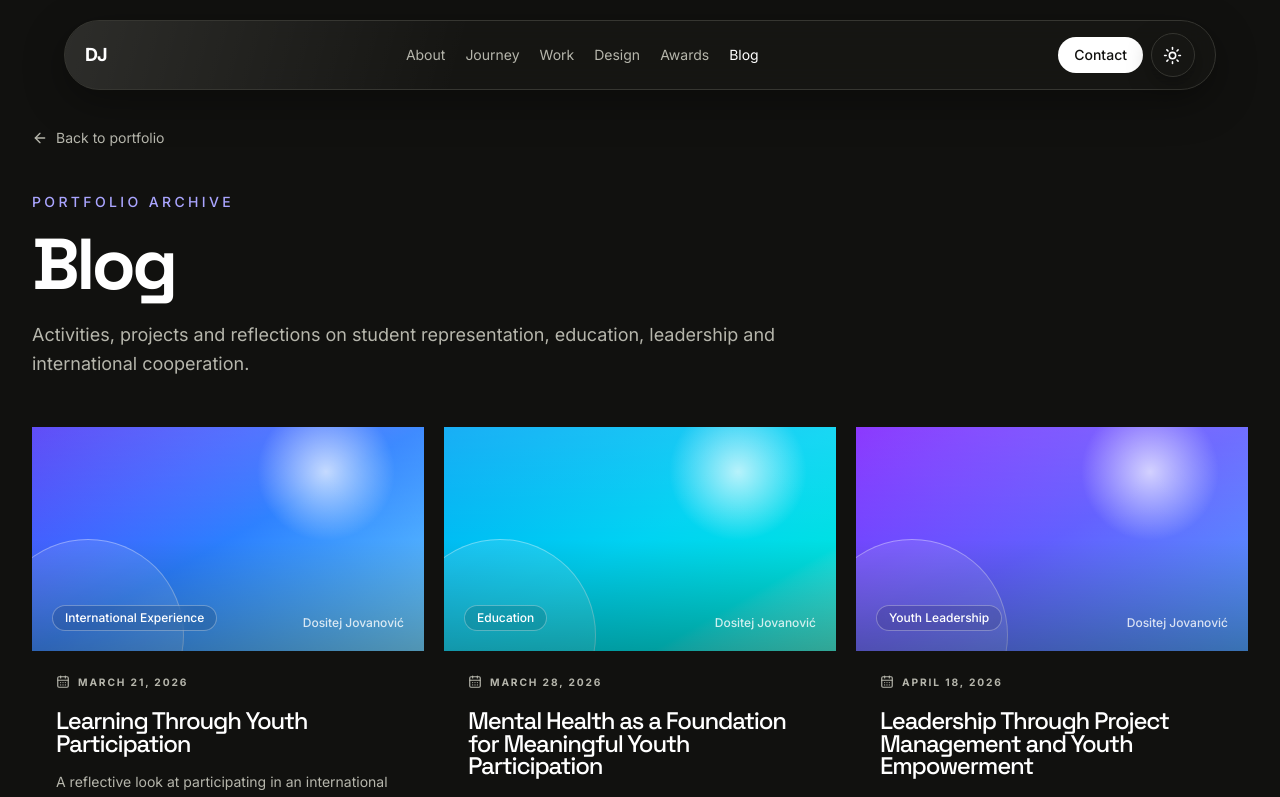
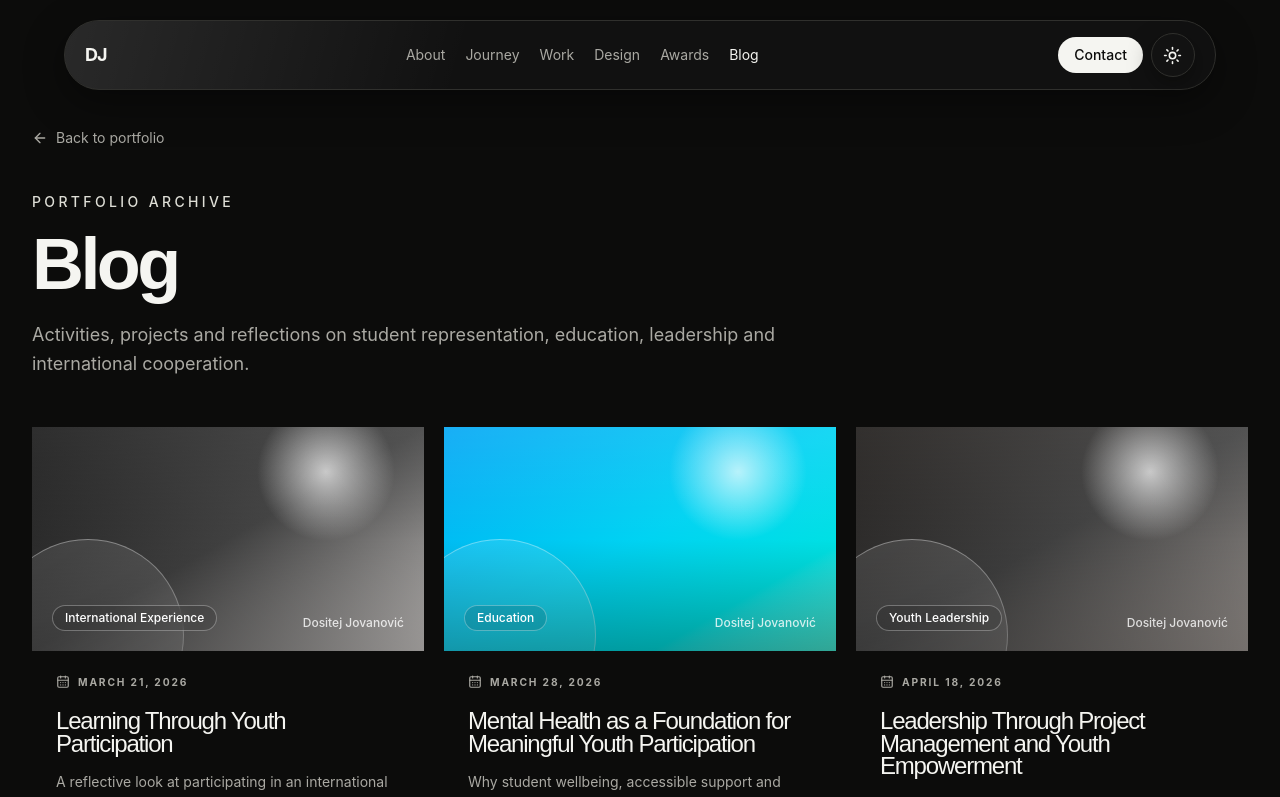
Before and after one commit to dositejjovanovic/portfolio, a Next.js app: page /blog in a window 1280 px wide. Shown: the top 797 px of the page. Built offline with nearby package versions, Linux system fonts and the light colour scheme.

Commit message:
design: unify neutral theme and typography

```diff
--- a/app/globals.css
+++ b/app/globals.css
@@ -21,21 +21,23 @@
 
 :root {
 
-  --background: #f7f7f2;
+  --background: #ffffff;
 
-  --foreground: #171716;
+  --foreground: #121212;
 
-  --card: #fcfcf8;
+  --card: #ffffff;
 
-  --border: #d8d8cf;
+  --border: #e5e5e1;
 
-  --muted: #696963;
+  --muted: #6b6b66;
 
-  --glow: #6058d9;
+  --glow: #20201e;
 
-  --glass: rgba(252, 252, 248, 0.74);
+  --glass: rgba(255, 255, 255, 0.78);
   --glass-highlight: rgba(255, 255, 255, 0.92);
-  --shadow: rgba(24, 24, 21, 0.1);
+  --shadow: rgba(18, 18, 18, 0.09);
+  --font-sans: "Miranda Sans", Inter, Arial, sans-serif;
+  --font-display: "The Zondaya Gevola", "Space Grotesk", Arial, sans-serif;
 
 }
 
@@ -43,21 +45,21 @@
 
 .dark {
 
-  --background: #11110f;
+  --background: #0c0c0b;
 
-  --foreground: #ffffff;
+  --foreground: #f5f5f1;
 
-  --card: #181816;
+  --card: #151514;
 
-  --border: #363631;
+  --border: #30302d;
 
-  --muted: #b6b6ac;
+  --muted: #aaa9a3;
 
-  --glow: #aaa5ff;
+  --glow: #deded6;
 
-  --glass: rgba(24, 24, 22, 0.72);
+  --glass: rgba(21, 21, 20, 0.76);
   --glass-highlight: rgba(255, 255, 255, 0.10);
-  --shadow: rgba(0, 0, 0, 0.34);
+  --shadow: rgba(0, 0, 0, 0.4);
 
 }
 
@@ -85,7 +87,7 @@ body {
 
   color: var(--foreground);
 
-  font-family: var(--font-inter), sans-serif;
+  font-family: var(--font-sans);
 
 }
 
@@ -222,23 +224,23 @@ h1,
 h2,
 h3 {
 
-  font-family: "The Zondaya Gevola", var(--font-space), Georgia, serif;
+  font-family: var(--font-display);
 
 }
 
 /* Editorial opening — scoped so existing sections keep their established visual system. */
 .opening-display {
-  font-family: "The Zondaya Gevola", "Iowan Old Style", "Baskerville", Georgia, serif;
+  font-family: var(--font-display);
   font-weight: 400;
 }
 
 .opening-sequence {
-  --opening-sans: "Miranda Sans", var(--font-inter), sans-serif;
+  --opening-sans: var(--font-sans);
   font-family: var(--opening-sans);
 }
 
 .editorial-kicker {
-  font-family: var(--opening-sans, var(--font-inter), sans-serif);
+  font-family: var(--opening-sans, var(--font-sans), sans-serif);
   font-size: 0.64rem;
   font-weight: 700;
   letter-spacing: 0.18em;
@@ -260,10 +262,10 @@ h3 {
   aspect-ratio: 1;
   width: min(100%, 48rem);
   margin-inline: auto;
-  border: 1px solid rgba(20, 20, 20, 0.13);
+  border: 1px solid color-mix(in srgb, var(--foreground) 16%, transparent);
   border-radius: 9999px;
-  background: radial-gradient(circle at 39% 32%, rgba(255, 255, 255, 0.92), rgba(241, 240, 232, 0.66) 45%, rgba(224, 223, 216, 0.72));
-  box-shadow: inset 0 1px rgba(255, 255, 255, 0.95), 0 42px 100px rgba(22, 22, 19, 0.12);
+  background: radial-gradient(circle at 39% 32%, color-mix(in srgb, var(--card) 96%, white), color-mix(in srgb, var(--card) 78%, var(--background)) 45%, color-mix(in srgb, var(--border) 76%, var(--background)));
+  box-shadow: inset 0 1px var(--glass-highlight), 0 42px 100px var(--shadow);
   isolation: isolate;
   overflow: hidden;
 }
@@ -272,12 +274,12 @@ h3 {
 .opening-orb-meridian,
 .opening-orb-equator {
   position: absolute;
-  border: 1px solid rgba(20, 20, 20, 0.16);
+  border: 1px solid color-mix(in srgb, var(--foreground) 18%, transparent);
   border-radius: 9999px;
   pointer-events: none;
 }
 
-.opening-orb-halo { inset: 6%; border-color: rgba(20, 20, 20, 0.1); }
+.opening-orb-halo { inset: 6%; border-color: color-mix(in srgb, var(--foreground) 11%, transparent); }
 .opening-orb-equator { left: 6%; right: 6%; top: 48%; height: 18%; transform: rotate(-11deg); }
 .opening-orb-meridian { top: 8%; bottom: 8%; width: 43%; }
 .opening-orb-meridian-one { left: 28%; transform: rotate(22deg); }
@@ -287,7 +289,7 @@ h3 {
   position: absolute;
   z-index: 2;
   max-width: 10ch;
-  color: rgba(20, 20, 20, 0.9);
+  color: color-mix(in srgb, var(--foreground) 90%, transparent);
   font-size: clamp(0.68rem, 1.35vw, 1.08rem);
   font-weight: 600;
   letter-spacing: -0.045em;
@@ -297,9 +299,9 @@ h3 {
   animation: opening-orbit 18s ease-in-out infinite alternate;
 }
 
-.opening-orb-word-1 { animation-delay: -5s; color: rgba(20, 20, 20, 0.58); }
+.opening-orb-word-1 { animation-delay: -5s; color: color-mix(in srgb, var(--foreground) 62%, transparent); }
 .opening-orb-word-2 { animation-delay: -11s; filter: blur(0.35px); }
-.opening-orb-word-3 { animation-delay: -15s; color: rgba(20, 20, 20, 0.42); filter: blur(0.7px); }
+.opening-orb-word-3 { animation-delay: -15s; color: color-mix(in srgb, var(--foreground) 46%, transparent); filter: blur(0.7px); }
 
 .opening-orb-core {
   position: absolute;
@@ -310,11 +312,11 @@ h3 {
   width: 3.8rem;
   height: 3.8rem;
   place-items: center;
-  border: 1px solid rgba(20, 20, 20, 0.2);
+  border: 1px solid color-mix(in srgb, var(--foreground) 20%, transparent);
   border-radius: 9999px;
-  background: rgba(247, 247, 242, 0.74);
-  box-shadow: 0 10px 24px rgba(20, 20, 20, 0.08);
-  color: #141414;
+  background: color-mix(in srgb, var(--card) 74%, transparent);
+  box-shadow: 0 10px 24px var(--shadow);
+  color: var(--foreground);
   font-size: 1rem;
   font-weight: 700;
   letter-spacing: -0.08em;
--- a/app/layout.tsx
+++ b/app/layout.tsx
@@ -1,22 +1,9 @@
 import type { Metadata } from "next";
-import { Inter, Space_Grotesk } from "next/font/google";
 import "./globals.css";
 
 import ThemeProvider from "@/components/ThemeProvider";
 import Navbar from "@/components/Navbar";
 import LocaleHtmlAttributes from "@/components/LocaleHtmlAttributes";
-
-
-const inter = Inter({
-  variable: "--font-inter",
-  subsets: ["latin"],
-});
-
-
-const space = Space_Grotesk({
-  variable: "--font-space",
-  subsets: ["latin"],
-});
 
 
 export const metadata: Metadata = {
@@ -39,13 +26,7 @@ export default function RootLayout({
       suppressHydrationWarning
     >
 
-      <body
-        className={`
-          ${inter.variable}
-          ${space.variable}
-          antialiased
-        `}
-      >
+      <body className="antialiased">
 
         <ThemeProvider>
           <LocaleHtmlAttributes />
--- a/data/blog.ts
+++ b/data/blog.ts
@@ -45,7 +45,7 @@ export const blogPosts: BlogPost[] = [
     date: "2026-03-21",
     category: "International Experience",
     organization: "Youth participation programme",
-    coverTheme: "from-indigo-600 via-blue-500 to-sky-300",
+    coverTheme: "from-neutral-900 via-neutral-700 to-stone-300",
     excerpt: "A reflective look at participating in an international youth setting and the value of bringing a student perspective into shared conversations.",
     tags: ["youth participation", "international cooperation", "education", "student representation"],
     linkedInUrl: "https://www.linkedin.com/posts/dositej-jovanovi%C4%87-b91b3235a_im-grateful-for-the-opportunity-to-participate-activity-7441109267841064960-LCO2",
@@ -84,7 +84,7 @@ export const blogPosts: BlogPost[] = [
     date: "2026-04-18",
     category: "Youth Leadership",
     organization: "Youth leadership project",
-    coverTheme: "from-violet-600 via-indigo-500 to-blue-400",
+    coverTheme: "from-stone-900 via-neutral-700 to-stone-400",
     excerpt: "A practical reflection on turning a shared idea into a project with clear responsibility, collaboration and purpose.",
     tags: ["leadership", "project management", "youth empowerment", "collaboration"],
     linkedInUrl: "https://www.linkedin.com/posts/dositej-jovanovi%C4%87-b91b3235a_leadership-projectmanagement-youthempowerment-activity-7451087113606905857-drKm",
@@ -122,7 +122,7 @@ export const blogPosts: BlogPost[] = [
     title: "Celebrating a New Step in Youth Work",
     date: "2026-04-23",
     category: "Projects",
-    coverTheme: "from-fuchsia-500 via-violet-500 to-indigo-400",
+    coverTheme: "from-neutral-800 via-stone-600 to-stone-300",
     excerpt: "A personal milestone that reflects the energy of shared work, new responsibilities and the people who make progress possible.",
     tags: ["youth work", "projects", "leadership", "community"],
     linkedInUrl: "https://www.linkedin.com/posts/dositej-jovanovi%C4%87-b91b3235a_im-incredibly-happy-to-share-some-great-activity-7453056999833010177-qImf",
@@ -159,7 +159,7 @@ export const blogPosts: BlogPost[] = [
     title: "A Responsibility to Represent Students",
     date: "2026-05-08",
     category: "Student Representation",
-    coverTheme: "from-slate-500 via-indigo-500 to-violet-400",
+    coverTheme: "from-neutral-700 via-neutral-500 to-stone-300",
     excerpt: "A reflection on the honour and responsibility of contributing to opportunities that amplify student voice.",
     tags: ["student representation", "youth participation", "advocacy", "leadership"],
     linkedInUrl: "https://www.linkedin.com/posts/dositej-jovanovi%C4%87-b91b3235a_i-am-deeply-honored-to-have-had-the-opportunity-activity-7458610647866429440-CdXv",
@@ -197,7 +197,7 @@ export const blogPosts: BlogPost[] = [
     date: "2026-05-16",
     category: "Student Representation",
     organization: "Union of High School Students of Serbia (UNSS)",
-    coverTheme: "from-rose-500 via-fuchsia-500 to-violet-500",
+    coverTheme: "from-stone-800 via-neutral-600 to-stone-300",
     excerpt: "What board-level work at the Union of High School Students of Serbia means for advocacy, responsibility and student participation.",
     tags: ["UNSS", "student representation", "leadership", "advocacy", "youth participation"],
     linkedInUrl: "https://www.linkedin.com/posts/dositej-jovanovi%C4%87-b91b3235a_yesterday-as-a-board-member-of-unija-srednjo%C5%A1kolaca-activity-7461319331528855552-tdNo",
--- a/data/projects.ts
+++ b/data/projects.ts
@@ -19,7 +19,7 @@ export const mainProjects: Project[] = [
     title: "Graphic Design",
     description: "I create professional visual communication for student initiatives, activist platforms, educational projects, nonprofit organizations and selected brands. More than 200 visuals support profiles including @studenti_u_blokadi, @etf_blokada and @mg_blokada, spanning campaigns, social graphics, posters, identities and digital materials.",
     tags: ["Graphic Design", "Visual Communication", "Campaigns", "Activism"],
-    coverTheme: "from-fuchsia-600/70 via-purple-500/50 to-indigo-400/70",
+    coverTheme: "from-neutral-900/75 via-neutral-700/55 to-stone-400/65",
     coverImage: "/projects/graphic-design.png",
     href: "/design",
     linkLabel: "View design work",
@@ -29,7 +29,7 @@ export const mainProjects: Project[] = [
     title: "Advocating for Student Rights",
     description: "Ongoing advocacy through the Union of High School Students of Serbia focused on student rights, participation and the state of education. This includes school phone restrictions, support for students in protests, education analysis and representation in decision-making.",
     tags: ["Student Rights", "Advocacy", "Education", "Youth Participation"],
-    coverTheme: "from-indigo-600/70 via-sky-500/50 to-cyan-400/70",
+    coverTheme: "from-stone-900/75 via-stone-700/55 to-stone-400/65",
     coverImage: "/projects/student-rights.JPG",
   },
   {
@@ -37,7 +37,7 @@ export const mainProjects: Project[] = [
     title: "Formula — Young Researchers Forum",
     description: "A youth science forum co-created with Anđela Gavrilović at the Mathematical Grammar School, bringing together student research projects, university lectures and a wider community interested in science and innovation.",
     tags: ["Science", "Education", "Youth Forum"],
-    coverTheme: "from-cyan-500/70 via-indigo-500/60 to-violet-500/70",
+    coverTheme: "from-neutral-900/75 via-neutral-600/55 to-stone-400/65",
     coverImage: "/projects/formula.jpg",
     href: "/projects/formula",
     linkLabel: "Explore Formula",
@@ -56,7 +56,7 @@ export const mainProjects: Project[] = [
     title: "megafon.org.rs",
     description: "A youth media platform publishing texts, opinions and perspectives written by high school students. Selected articles are shared through @mg_blokada, helping student voices reach a wider audience.",
     tags: ["Youth Media", "Student Voices", "Journalism", "Activism"],
-    coverTheme: "from-violet-600/70 via-fuchsia-500/50 to-rose-400/70",
+    coverTheme: "from-stone-900/75 via-neutral-700/55 to-stone-500/65",
     coverImage: "/projects/megafon.png",
     externalUrl: "https://megafon.org.rs",
     externalLabel: "megafon.org.rs",
@@ -66,6 +66,6 @@ export const mainProjects: Project[] = [
 export const smallerProjects: Project[] = [
   { slug: "rural-tourism", title: "Rural Tourism", description: "A project application connecting technology, education and rural tourism.", tags: ["Technology", "Education", "Entrepreneurship"], coverTheme: "from-emerald-500/70 via-cyan-400/50 to-blue-500/70" },
   { slug: "smart-school-garden", title: "Smart School Garden", description: "A sustainability initiative maintained and promoted beyond its formal project period.", tags: ["Sustainability", "Education", "Community"], coverTheme: "from-lime-500/70 via-emerald-400/50 to-teal-500/70" },
-  { slug: "mgtv", title: "MGTV", description: "An ongoing school media platform for film, television and community storytelling.", tags: ["Media", "Design", "Storytelling"], coverTheme: "from-violet-500/70 via-indigo-400/50 to-sky-500/70" },
-  { slug: "digital-challenge", title: "Digital Challenge", description: "An international education project connecting digital learning and peer exchange.", tags: ["Education", "International", "Digital learning"], coverTheme: "from-indigo-500/70 via-sky-400/50 to-blue-600/70" },
+  { slug: "mgtv", title: "MGTV", description: "An ongoing school media platform for film, television and community storytelling.", tags: ["Media", "Design", "Storytelling"], coverTheme: "from-neutral-900/75 via-stone-700/55 to-stone-400/65" },
+  { slug: "digital-challenge", title: "Digital Challenge", description: "An international education project connecting digital learning and peer exchange.", tags: ["Education", "International", "Digital learning"], coverTheme: "from-stone-900/75 via-neutral-700/55 to-neutral-400/65" },
 ];
```
Also changed, not shown: components/Contact.tsx (+8 -8 lines), components/DesignPortfolio.tsx (+4 -4 lines), components/OpeningSequence.tsx (+7 -7 lines).
